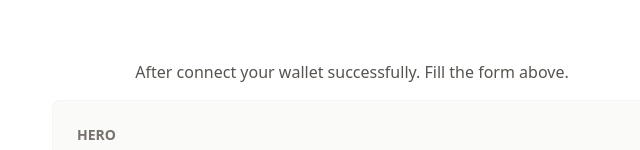
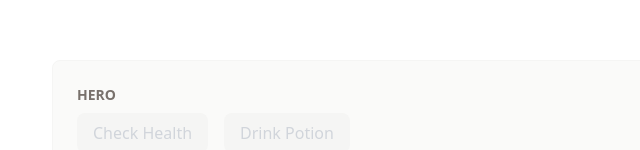
Before and after one commit to doiim/tikua, a Vue app in the folder examples/tikua-front-vue/: page / in a window 1280 px wide. Shown: the part 480-630 px from the top of the page, without its empty margins (288-928 px from the left). Built offline with nearby package versions, Linux system fonts and the light colour scheme.

Commit message:
Remove console debug

```diff
--- a/examples/tikua-front-vue/src/App.vue
+++ b/examples/tikua-front-vue/src/App.vue
@@ -47,10 +47,7 @@ const startSubscription = async () => {
   tikua.addMyNoticesListener(
     1000,
     walletAddress.value,
-    (e) => {
-      console.log('New event', e)
-      message.value = e
-    }
+    (e) => message.value = e
   )
 }
 
@@ -150,10 +147,6 @@ const attackDragon = async () => {
       <p v-else>Wallet: <span class="text-orange-400">{{ walletAddress }}</span></p>
     </div>
 
-    <p class="my-4 text-center">
-      After connect your wallet successfully. Fill the form above.
-    </p>
-
     <div
       class="bg-stone-50 dark:bg-stone-700 rounded-lg p-6 flex flex-col gap-2 border border-stone-100 dark:border-stone-800 w-[600px] my-2">
       <h1 class="uppercase text-sm font-semibold text-stone-500 dark:text-stone-300">Hero</h1>
```
